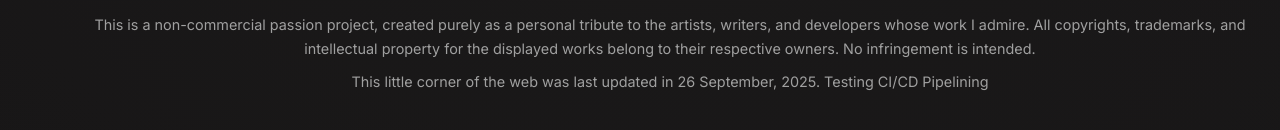
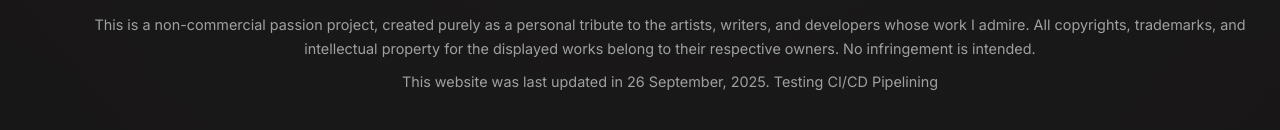
Before and after one commit to Srijato-05/AWS-Cloud-DevOps-CI-CD, a plain HTML site: page Website/index.html in a window 1280 px wide. Shown: the part 5401-5531 px from the top of the page. Drawn offline with nearby package versions, Linux system fonts and the light colour scheme; files whose address does not match are found by name.

Commit message:
Test: Verifying live update via CI/CD pipeline

```diff
--- a/Website/index.html
+++ b/Website/index.html
@@ -162,7 +162,7 @@
 
         <footer>
             <p>This is a non-commercial passion project, created purely as a personal tribute to the artists, writers, and developers whose work I admire. All copyrights, trademarks, and intellectual property for the displayed works belong to their respective owners. No infringement is intended.</p>
-            <p>This little corner of the web was last updated in 26 September, 2025. Testing CI/CD Pipelining</p>
+            <p>This website was last updated in 26 September, 2025. Testing CI/CD Pipelining</p>
         </footer>
     </div>
 
```
